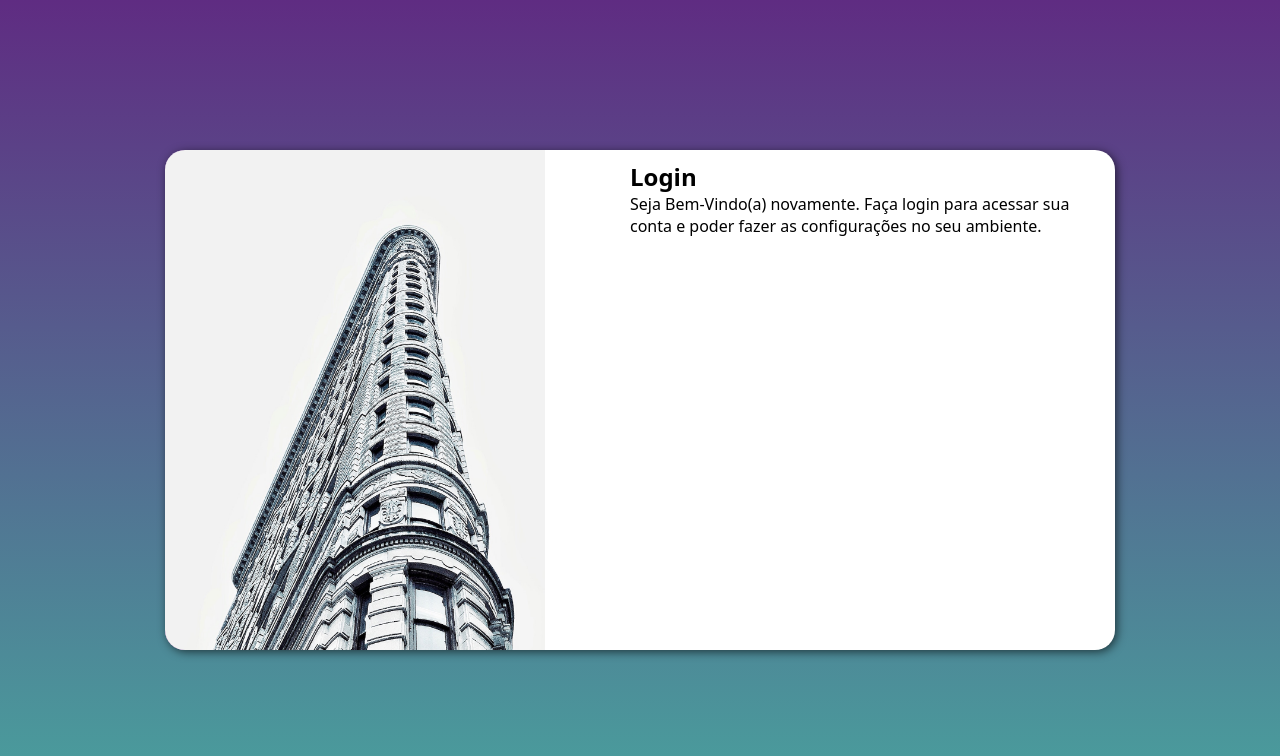
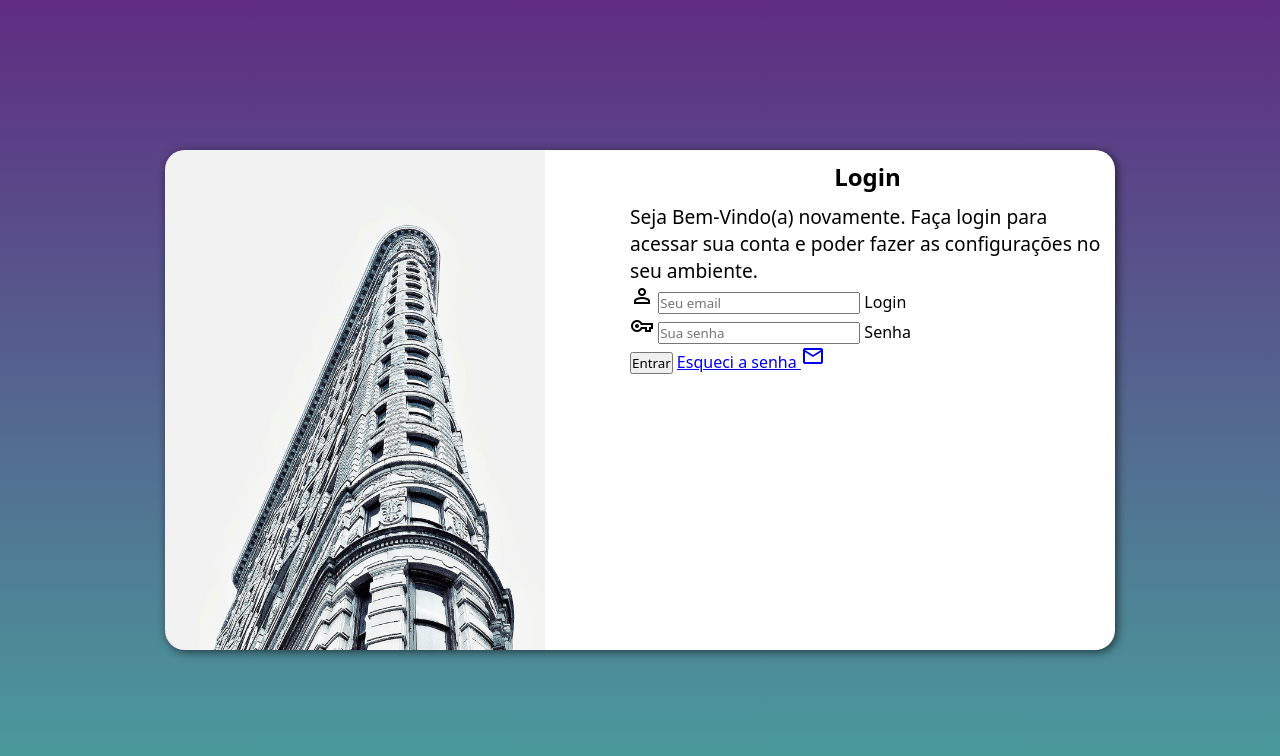
Before and after one commit to renzopereira/Projeto-Login, a plain HTML site: page index.html in a window 1280 px wide. Drawn offline with nearby package versions, Linux system fonts and the light colour scheme.

Commit message:
adicionado o formulario

```diff
--- a/estilos/media-query.css
+++ b/estilos/media-query.css
@@ -11,14 +11,18 @@
     }
 
     section#login > div#imagem {
-        float: left;
+        float: right;
         width: 30%;
         height: 100%;
     }
 
     section#login > div#formulario {
-        float: right;
+        float: left;
         width: 60%;
+    }
+
+    div#formulario > p {
+        font-size: 1em;
     }
 }
 
@@ -43,5 +47,9 @@
         width: 50%;
     }
 
+    div#formulario > p {
+        font-size: 1.2em;
+    }
+
 
 }
--- a/estilos/style.css
+++ b/estilos/style.css
@@ -31,7 +31,7 @@ section#login {
     transform: translate(-50%, -50%);
     overflow: hidden;
     background-color: white;
-    width: 250px;
+    width: 260px;
     height: 500px;
     border-radius: 20px;
     box-shadow: 2px 2px 10px rgba(0, 0, 0, 0.603);
@@ -51,3 +51,12 @@ section#login > div#formulario {
     display: block;
     padding: 10px;
 }
+
+div#formulario > h1 {
+    text-align: center;
+    margin-bottom: 10px;
+}
+
+div#formulario > p {
+    font-size: 0.8em;
+}
--- a/index.html
+++ b/index.html
@@ -5,6 +5,7 @@
     <meta http-equiv="X-UA-Compatible" content="IE=edge">
     <meta name="viewport" content="width=device-width, initial-scale=1.0">
     <title>Projeto Login</title>
+    <link rel="stylesheet" href="https://fonts.googleapis.com/css2?family=Material+Symbols+Outlined:opsz,wght,FILL,GRAD@20..48,100..700,0..1,-50..200" />
     <link rel="stylesheet" href="estilos/style.css">
     <link rel="stylesheet" href="estilos/media-query.css">
 </head>
@@ -17,8 +18,19 @@
             <div id="formulario">
                 <h1>Login</h1>
                 <p>Seja Bem-Vindo(a) novamente. Faça login para acessar sua conta e poder fazer as configurações no seu ambiente.</p>
-                <form action="login.php" method="post">
-
+                <form action="login.php" method="post" autocomplete="on">
+                    <div class="campo">
+                        <span class="material-symbols-outlined">person</span>
+                        <input type="email" name="login" id="ilogin" placeholder="Seu email" autocomplete="email" required maxlength="30">
+                        <label for="ilogin">Login</label>
+                    </div>
+                    <div class="campo">
+                        <span class="material-symbols-outlined">vpn_key</span>
+                        <input type="password" name="Senha" id="isenha" placeholder="Sua senha" autocomplete="current-password" required minlength="8" maxlength="20">
+                        <label for="isenha">Senha</label>
+                    </div>
+                    <input type="submit" value="Entrar">
+                    <a href="Esqueci.html">Esqueci a senha <span class="material-symbols-outlined">mail</span></a>
                 </form>
             </div>
         </section>
```
